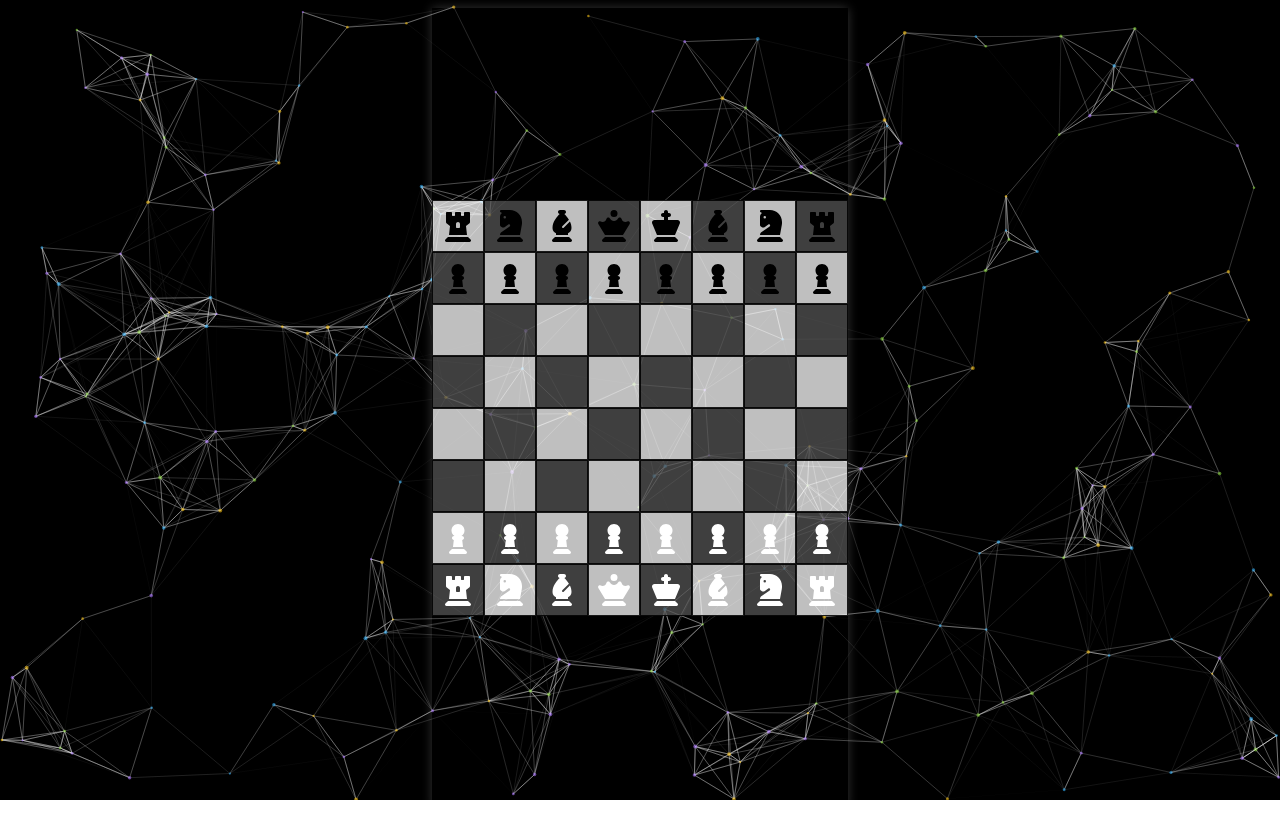
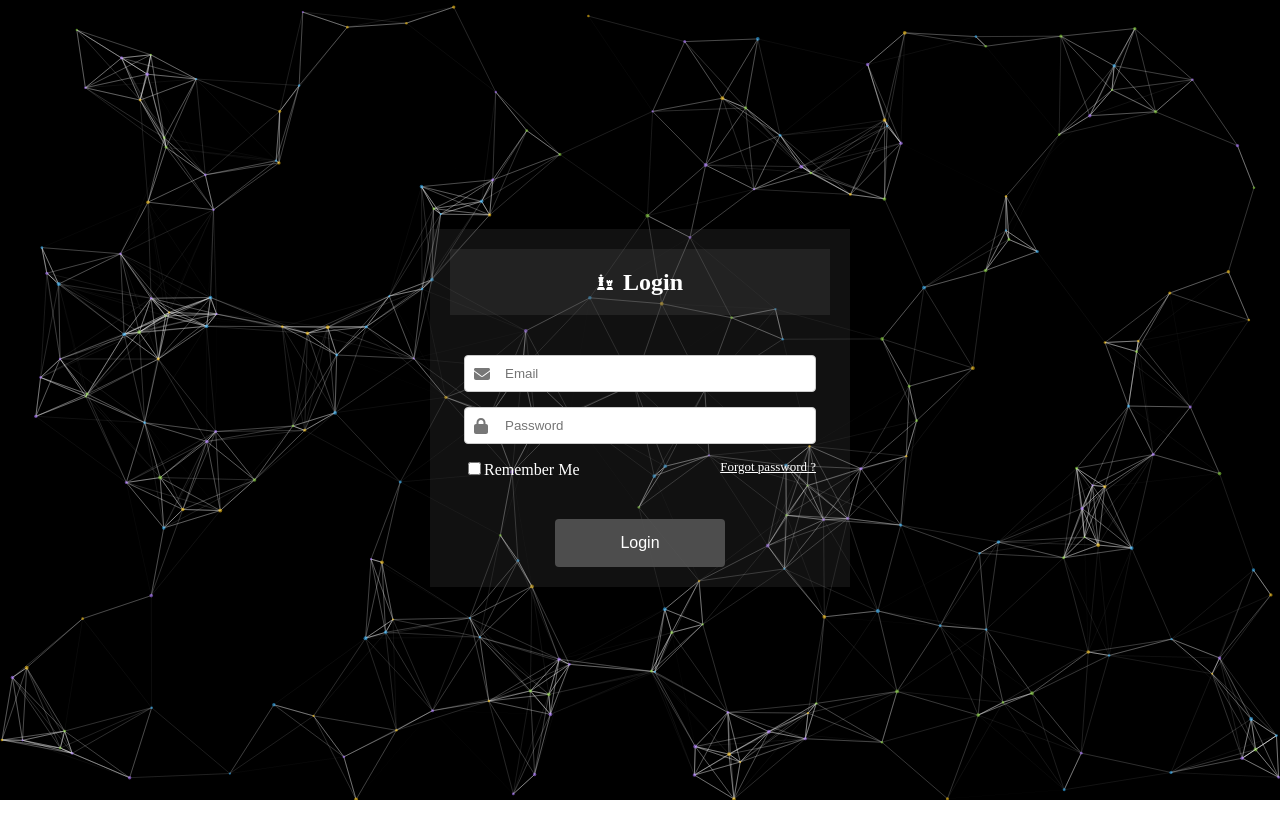
Before and after one commit to Amodias/chessgame, a React (Create React App) app in the folder client/: page / in a window 1280 px wide. Built offline with nearby package versions, Linux system fonts and the light colour scheme; the HTML template or start-up script is replaced by a standard one.

Commit message:
add login page

```diff
--- a/client/src/App.js
+++ b/client/src/App.js
@@ -1,9 +1,12 @@
 import './styles/App.css';
 import Board from './pages/Board';
+import Login from './pages/authentification/Login';
 function App() {
   return (
     <div className="App">
-        <Board  />
+        <Login  />
+        {/* <Board  /> */}
+
     </div>
   );
 }
--- /dev/null
+++ b/client/src/pages/authentification/Login.jsx
@@ -0,0 +1,60 @@
+import React, { useState } from 'react';
+import '../../styles/Authentification.css'; // CSS file for styling
+import SpaceBackground from '../../components/particels';
+import { FontAwesomeIcon } from '@fortawesome/react-fontawesome';
+import { faEnvelope, faLock ,faChess } from '@fortawesome/free-solid-svg-icons';
+
+const Login = () => {
+  const [username, setUsername] = useState('');
+  const [password, setPassword] = useState('');
+
+  const handleUsernameChange = (event) => {
+    setUsername(event.target.value);
+  };
+
+  const handlePasswordChange = (event) => {
+    setPassword(event.target.value);
+  };
+
+  const handleSubmit = (event) => {
+    event.preventDefault();
+    // Perform login authentication logic
+    // You can use the username and password state values here
+  };
+
+  return (
+    <div className="login-wrapper">
+         <div className="background-container">
+           <SpaceBackground />
+         </div>
+        <div className="login-form">
+            <div className='form-header'>
+            <FontAwesomeIcon icon={faChess} />
+            <h2 style={{marginLeft:'10px'}}>Login  </h2>
+            </div>
+            <form>
+            <div className="form-group">
+                <input type="email" className="form-control" placeholder="Email" />
+                <FontAwesomeIcon icon={faEnvelope} className="icon" />
+            </div>
+            <div className="form-group">
+                <input type="password" className="form-control" placeholder="Password" />
+                <FontAwesomeIcon icon={faLock} className="icon" />
+            </div>
+            <div className="form-group form-inline">
+                <div className="form-check">
+                <input type="checkbox" className="form-check-input" id="rememberMe" />
+                <label className="form-check-label" >Remember Me</label>
+                </div>
+                <a class="form-pwd-reset" href="">Forgot password ?</a>
+
+            </div>
+            <button type="submit" className="btn btn-primary">Login</button>
+            </form>
+       </div>
+    </div>
+
+  );
+};
+
+export default Login;
--- /dev/null
+++ b/client/src/styles/Authentification.css
@@ -0,0 +1,110 @@
+.login-page {
+    display: flex;
+    justify-content: center;
+    align-items: center;
+    height: 100vh;
+    color: #ffffff;
+  }
+
+  .login-wrapper {
+    position: relative;
+    display: flex;
+    justify-content: center;
+    align-items: center;
+    height: 100vh;
+    /* background-color: #222222; */
+    color: #ffffff;
+  }
+
+  .background-container {
+    position: absolute;
+    top: 0;
+    left: 0;
+    width: 100%;
+    height: 100%;
+    z-index: 1;
+  }
+  .form-header {
+    margin-bottom: 2.5rem;
+    background-color: rgba(84, 84, 84, 0.25);
+    width: 100%;
+    display: flex;
+    flex-direction: row;
+    justify-content: center;
+    align-items: center;
+    top: 0;
+    /* padding: 1rem; */
+    color: #ffffff;
+  }
+  .login-container {
+    padding: 3rem;
+    background-color: rgba(84, 84, 84, 0.2);
+    border-radius: 15%;
+    display: flex;
+    flex-direction: column;
+    align-items: center;
+  }
+
+  .login-form {
+    display: flex;
+    flex-direction: column;
+    align-items: center;
+    padding: 20px;
+    width: 30%;
+    position: relative;
+    z-index: 2;
+    background-color: rgba(84, 84, 84, 0.2);
+  }
+  .form-pwd-reset{
+    font-size: small;
+    bottom: 0;
+    color: #fff;
+  }
+  .form-group {
+    margin-bottom: 15px;
+    position: relative;
+  }
+  .form-inline {
+    display: flex;
+    flex-direction: row;
+    justify-content: space-between;
+    margin-bottom: 2.5rem;
+  }
+  .form-control {
+    width: 300px;
+    padding: 10px;
+    border: 1px solid #ccc;
+    border-radius: 4px;
+    padding-left: 40px;
+  }
+
+  .icon {
+    position: absolute;
+    left: 10px;
+    top: 50%;
+    transform: translateY(-50%);
+    color: #777;
+  }
+  .btn-primary {
+    padding: 15px 65px;
+    font-size: 16px;
+    background-color: rgba(84, 84, 84, 0.9);
+    color: #fff;
+    border: none;
+    border-radius: 4px;
+    cursor: pointer;
+  }
+
+  .btn-primary:hover {
+    background-color: #000;
+  }
+  .form-check-input:checked {
+    color: black;
+  }
+
+  .icon {
+    left: 10px;
+    top: 50%;
+    transform: translateY(-50%);
+    color: #777;
+  }
```
Also changed, not shown: client/public/logo192.png (deleted), client/public/logo512.png (deleted), client/src/pages/Dashboard.jsx (added), client/src/pages/authentification/Register.jsx (added).
